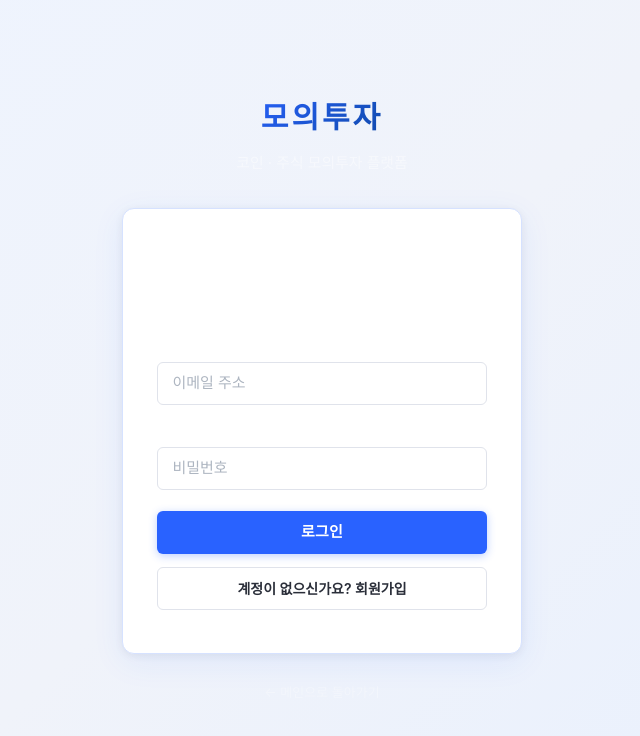
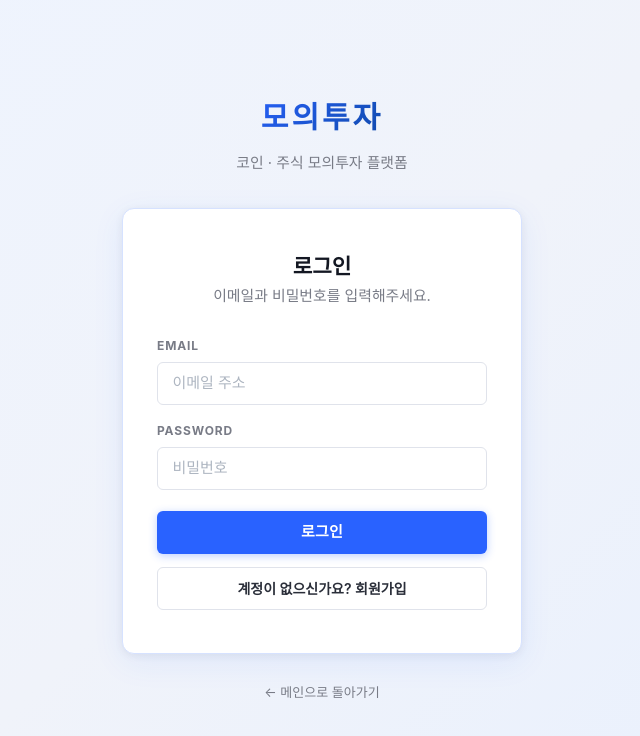
Before and after one commit to zhanggu9/stock-coin-trade, a plain HTML site: page frontend/member/login.html in a window 1280 px wide. Shown: the whole page, without its empty margins (318-958 px from the left). Drawn offline with nearby package versions, Linux system fonts and the light colour scheme; a web font is replaced by a local one.

Commit message:
fix: correct login page text colors

```diff
--- a/frontend/member/login.html
+++ b/frontend/member/login.html
@@ -23,23 +23,23 @@
   <!-- Logo & tagline -->
   <div class="text-center mb-8">
     <span class="auth-logo mb-3">모의투자</span>
-    <p class="mt-3 text-sm" style="color:rgba(255,255,255,0.45);">코인 · 주식 모의투자 플랫폼</p>
+    <p class="mt-3 text-sm" style="color:var(--muted);">코인 · 주식 모의투자 플랫폼</p>
   </div>
 
   <!-- Auth card -->
   <div class="auth-card">
-    <h1 class="text-xl font-black text-center mb-1" style="color:#fff;">로그인</h1>
-    <p class="text-sm text-center mb-7" style="color:rgba(255,255,255,0.4);">이메일과 비밀번호를 입력해주세요.</p>
+    <h1 class="text-xl font-black text-center mb-1" style="color:var(--fg);">로그인</h1>
+    <p class="text-sm text-center mb-7" style="color:var(--muted);">이메일과 비밀번호를 입력해주세요.</p>
 
     <div id="globalError" style="display:none;background:rgba(248,113,113,0.1);border:1px solid rgba(248,113,113,0.25);border-radius:10px;padding:.75rem 1rem;font-size:14px;color:#F87171;margin-bottom:1rem;"></div>
 
     <form class="space-y-4" onsubmit="handleLogin(event)">
       <div>
-        <label style="display:block;font-size:12px;font-weight:700;color:rgba(255,255,255,0.4);margin-bottom:.4rem;text-transform:uppercase;letter-spacing:.07em;">Email</label>
+        <label style="display:block;font-size:12px;font-weight:700;color:var(--muted);margin-bottom:.4rem;text-transform:uppercase;letter-spacing:.07em;">Email</label>
         <input type="email" id="email" class="dark-input" placeholder="이메일 주소" autocomplete="email" required>
       </div>
       <div>
-        <label style="display:block;font-size:12px;font-weight:700;color:rgba(255,255,255,0.4);margin-bottom:.4rem;text-transform:uppercase;letter-spacing:.07em;">Password</label>
+        <label style="display:block;font-size:12px;font-weight:700;color:var(--muted);margin-bottom:.4rem;text-transform:uppercase;letter-spacing:.07em;">Password</label>
         <input type="password" id="password" class="dark-input" placeholder="비밀번호" autocomplete="current-password" required>
       </div>
       <div class="pt-1 space-y-3">
@@ -51,8 +51,8 @@
 
   <!-- Back link -->
   <div class="mt-6 text-center">
-    <a href="/index.html" style="font-size:13px;color:rgba(255,255,255,0.3);text-decoration:none;transition:color .15s;"
-       onmouseover="this.style.color='rgba(255,255,255,0.6)'" onmouseout="this.style.color='rgba(255,255,255,0.3)'">
+    <a href="/index.html" style="font-size:13px;color:var(--muted);text-decoration:none;transition:color .15s;"
+       onmouseover="this.style.color='var(--accent-dark)'" onmouseout="this.style.color='var(--muted)'">
       ← 메인으로 돌아가기
     </a>
   </div>
```
